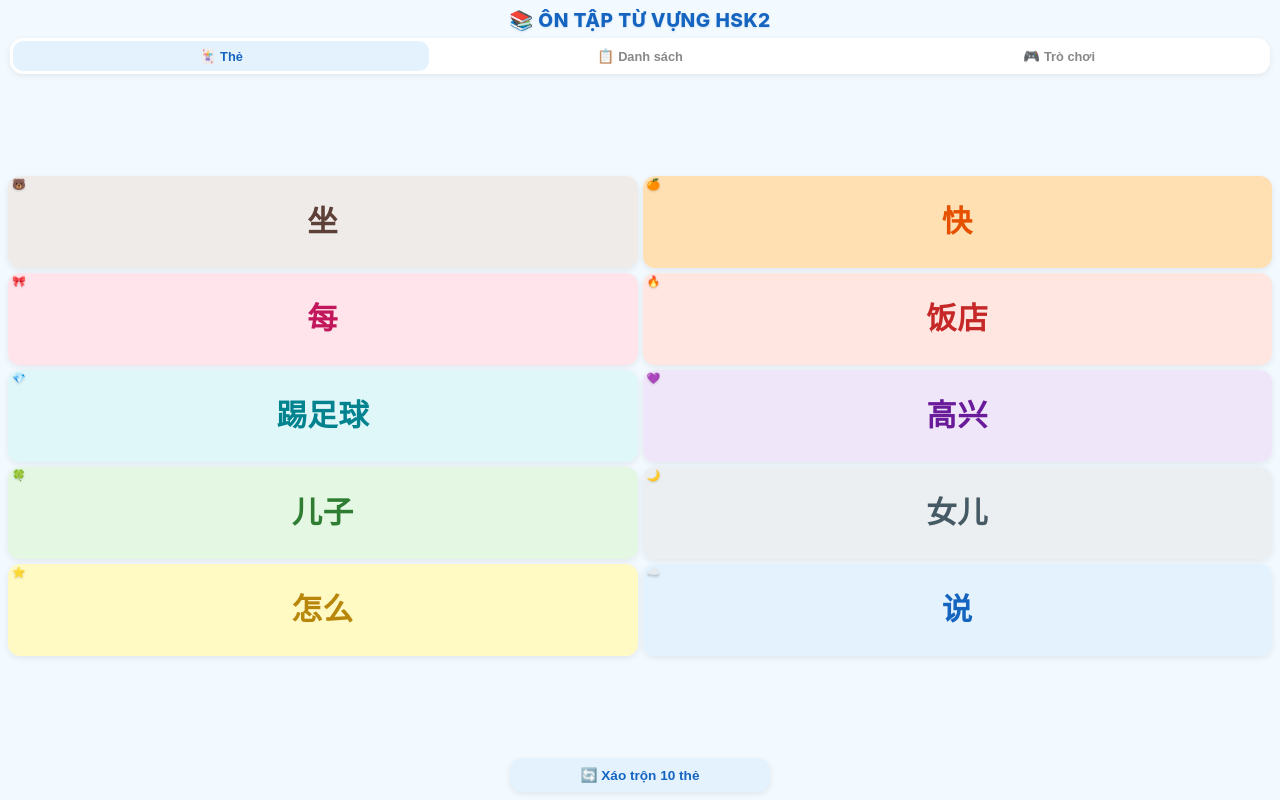
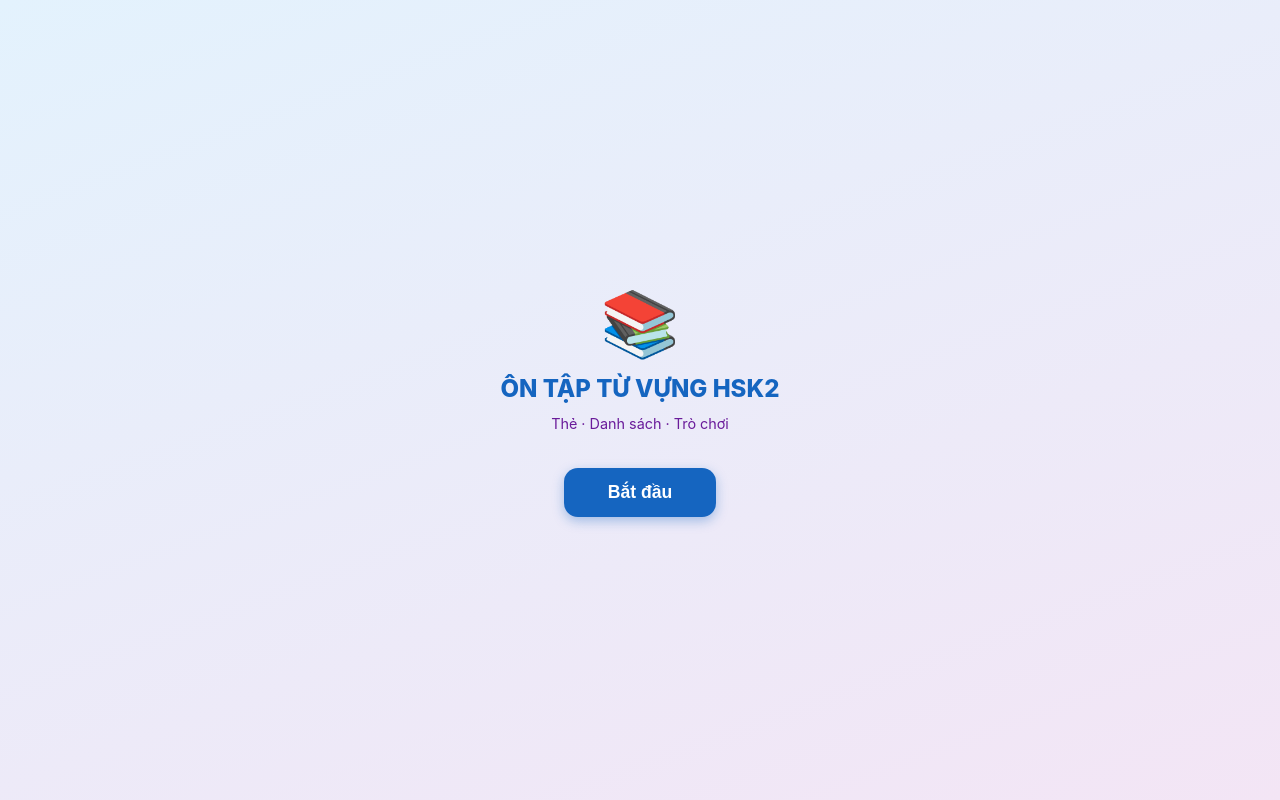
Before and after one commit to JiroKimNhung/ONTAPTUVUNGHSK2-2.0, a plain HTML site: page index.html in a window 1280 px wide. Drawn offline with Linux system fonts and the light colour scheme.

Commit message:
Update index.html

```diff
--- a/index.html
+++ b/index.html
@@ -648,9 +648,34 @@
       margin-top: 2px;
       line-height: 1.4;
     }
+  .cover {
+  position: fixed; inset: 0; z-index: 2000;
+  background: linear-gradient(160deg, #E3F2FD, #F3E5F5);
+  display: flex; flex-direction: column; align-items: center; justify-content: center;
+  gap: 12px; text-align: center; padding: 20px;
+  transition: opacity 0.4s ease;
+}
+.cover.hide { opacity: 0; pointer-events: none; }
+.cover-icon { font-size: 4rem; }
+.cover-title { font-size: 1.5rem; font-weight: 800; color: #1565C0; }
+.cover-sub { font-size: 0.9rem; color: #6A1B9A; }
+.cover-btn {
+  margin-top: 24px; border: none; border-radius: 14px;
+  padding: 14px 44px; font-size: 1.1rem; font-weight: 800;
+  background: #1565C0; color: #fff; cursor: pointer;
+  box-shadow: 0 4px 12px rgba(21,101,192,0.35);
+}
+.cover-btn:active { transform: scale(0.95); }
   </style>
 </head>
 <body>
+
+<div class="cover" id="cover">
+  <div class="cover-icon">📚</div>
+  <div class="cover-title">ÔN TẬP TỪ VỰNG HSK2</div>
+  <div class="cover-sub">Thẻ · Danh sách · Trò chơi</div>
+  <button class="cover-btn" onclick="startApp()">Bắt đầu</button>
+</div>
 
   <div class="header">
     <div class="app-title">📚 ÔN TẬP TỪ VỰNG HSK2</div>
@@ -3637,6 +3662,11 @@
       document.getElementById('tfsResultModal').classList.remove('show');
     }
 
+    function startApp() {
+  var c = document.getElementById('cover');
+  c.classList.add('hide');
+  setTimeout(function(){ c.style.display = 'none'; }, 400);
+}
     window.onload = function() {
       try {
         if (!vocabulary || vocabulary.length === 0) {
```
